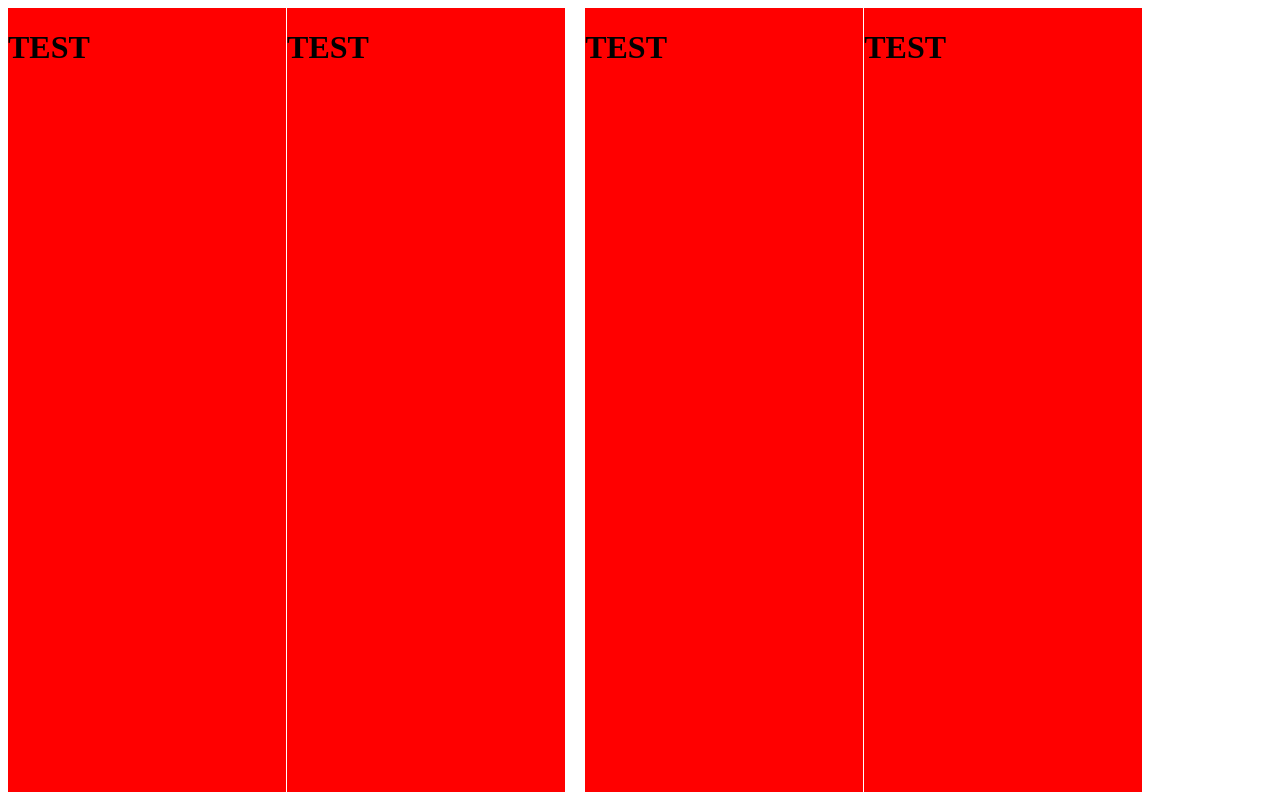
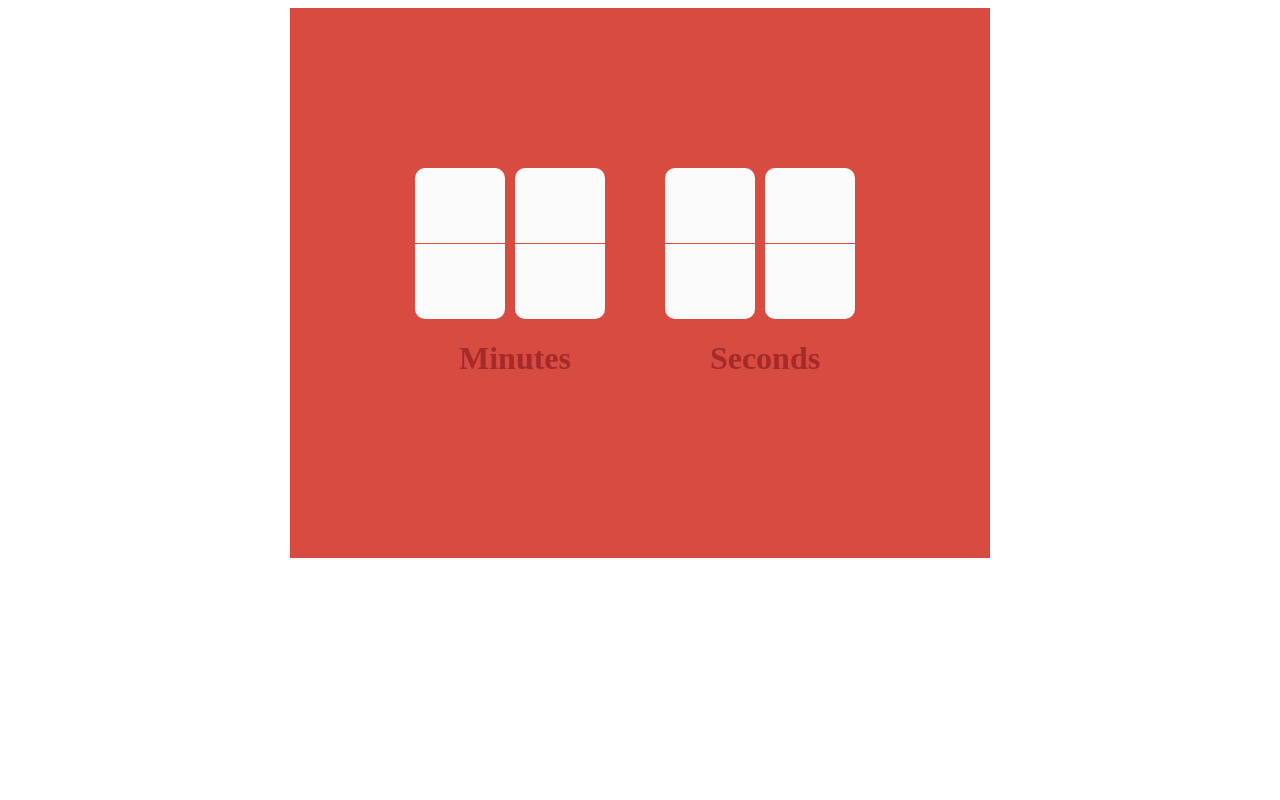
Before and after one commit to teqnickels/flipCounter, a website: page index.html in a window 1280 px wide. Drawn offline with Linux system fonts and the light colour scheme.

Commit message:
add html and css file to app

```diff
--- a/index.html
+++ b/index.html
@@ -4,18 +4,33 @@
     <link rel="stylesheet" type="text/css" href="styles.css">
   </head>
   <body>
-    <div class="flex-container">
-      <div class="left-counter">
-        <h1>TEST</h1>
-      </div>
-      <div class="left-right-counter">
-        <h1>TEST</h1>
-      </div>
-      <div class="right-left-counter">
-        <h1>TEST</h1>
-      </div>
-      <div class="right-counter">
-        <h1>TEST</h1>
+    <div class="counter-container">
+      <div class="counter-cards">
+
+        <div class="left-counter">
+          <div class="upper-left-flex-row">
+            <div class="upper-left-first-counter"></div>
+            <div class="upper-left-second-counter"></div>
+          </div>
+          <div class="lower-left-flex-row">
+            <div class="lower-left-first-counter"></div>
+            <div class="lower-left-second-counter"></div>
+          </div>
+          <h1>Minutes</h1>
+        </div>
+
+          <div class="right-counter">
+            <div class="upper-right-flex-row">
+              <div class="upper-right-first-counter"></div>
+              <div class="upper-right-second-counter"></div>
+            </div>
+            <div class="lower-right-flex-row">
+              <div class="lower-right-first-counter"></div>
+              <div class="lower-right-second-counter"></div>
+            </div>
+            <h1>Seconds</h1>
+          </div>
+
       </div>
     </div>
   </body>
--- a/styles.css
+++ b/styles.css
@@ -1,37 +1,81 @@
 
-.flex-container {
+.counter-container {
   display: flex;
-  width: 100%;
-  height: 100%;
+  margin: auto;
+  height: 550px;
+  width: 700px;
+  background-color: #d74b41;
+}
+
+.counter-cards{
+  display:flex;
+  margin: auto;
 }
 
 .left-counter {
-  background-color: red;
-  height:100%;
-  margin-right: 1px;
-  width: 22%;
+  /* display: flex; */
+  margin-right: 50px;
+}
+
+.upper-left-flex-row,
+.lower-left-flex-row,
+.upper-right-flex-row,
+.lower-right-flex-row {
+  display: flex;
+}
+
+.upper-left-first-counter,
+.upper-left-second-counter,
+.lower-left-first-counter,
+.lower-left-second-counter,
+.upper-right-first-counter,
+.upper-right-second-counter,
+.lower-right-first-counter,
+.lower-right-second-counter {
+  background-color: #fbfbfb;
+  width: 90px;
+  height: 75px;
 
 }
 
-.left-right-counter {
-  background-color: red;
-  height:100%;
-  margin-right: 20px;
-  width: 22%;
+/*Left Side Cards Themselves*/
+.upper-left-first-counter,
+.upper-left-second-counter,
+.lower-left-first-counter,
+.lower-left-second-counter {
+  margin-right: 10px;
+}
+
+/* Right Side Cards Themselves*/
+.upper-right-first-counter,
+.upper-right-second-counter,
+.lower-right-first-counter,
+.lower-right-second-counter {
+  margin-right: 10px;
+}
+
+/*All upper cards*/
+.upper-left-first-counter,
+.upper-left-second-counter,
+.upper-right-first-counter,
+.upper-right-second-counter {
+  border-top-right-radius: 10px;
+  border-top-left-radius: 10px;
+  margin-bottom: 1px;
+  /* box-shadow: 0px 5px #888888; */
 
 }
 
-.right-left-counter {
-  background-color: red;
-  height:100%;
-  margin-right: 1px;
-  width: 22%;
-
+/*All lower cards*/
+.lower-left-first-counter,
+.lower-left-second-counter,
+.lower-right-first-counter,
+.lower-right-second-counter {
+  border-bottom-right-radius: 10px;
+  border-bottom-left-radius: 10px;
 }
 
-.right-counter {
-  background-color: red;
-  height: 100%;
-  width: 22%;
-
+h1 {
+  color: brown;
+  text-align: center;
 }
```
